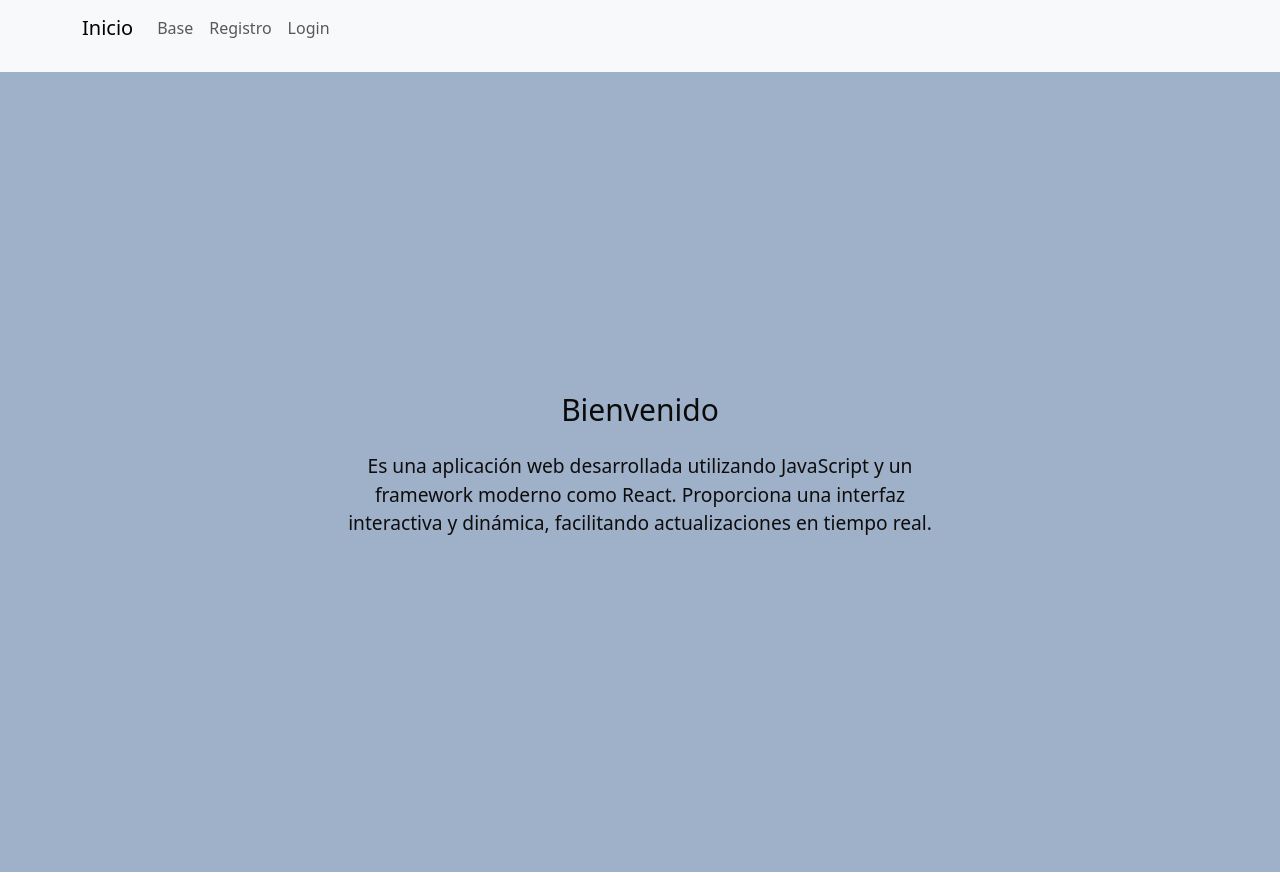
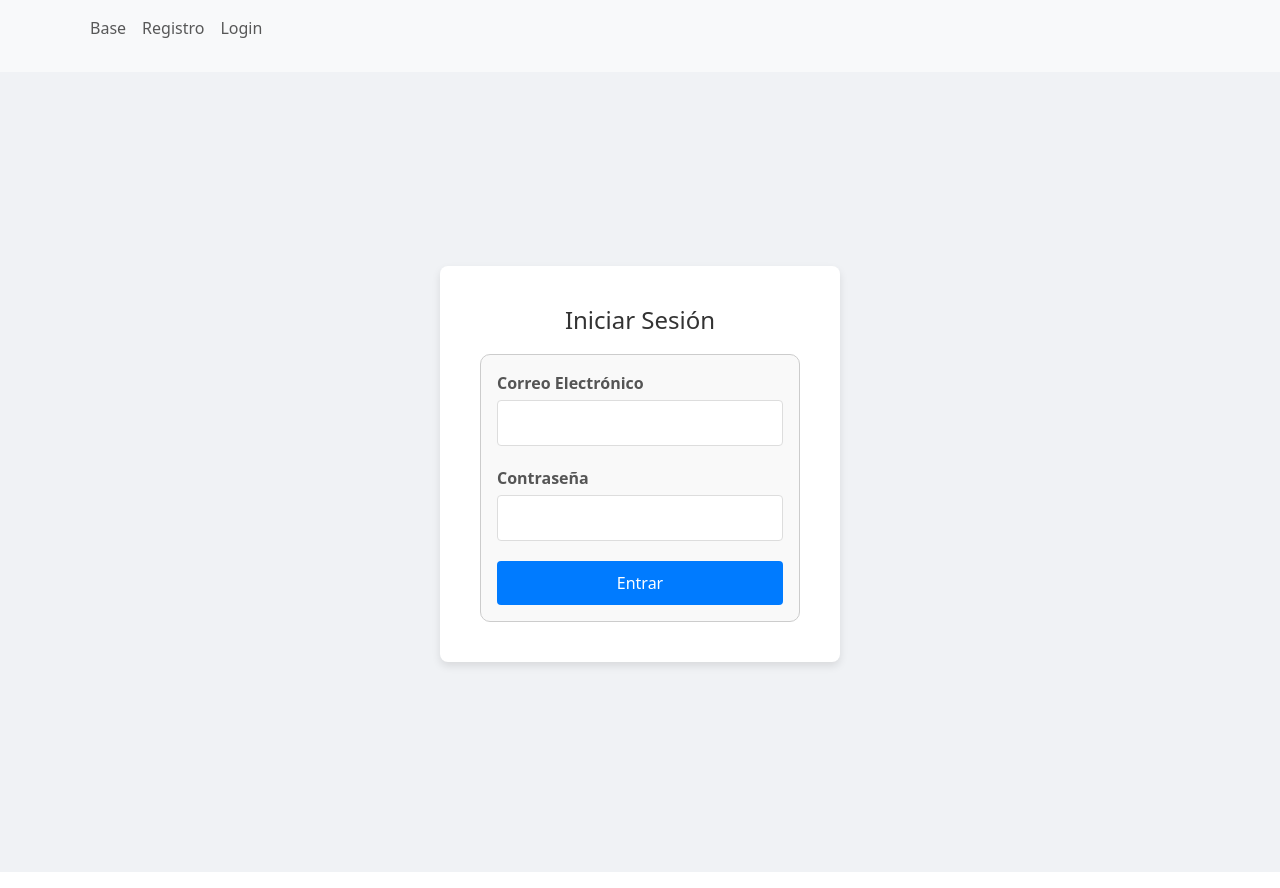
Before and after one commit to J4m3s465/Vinculacion, a React (Create React App) app: page /inicio in a window 1280 px wide. Built offline with nearby package versions, Linux system fonts and the light colour scheme.

Commit message:
ELIMINACION INICIO

```diff
--- a/src/App.jsx
+++ b/src/App.jsx
@@ -1,6 +1,5 @@
 import {BrowserRouter, Route, Routes} from 'react-router-dom';
 import BarraNav from './components/BarraNav';
-import Inicio from './pages/Inicio';
 import Base from './pages/Base';
 import Login from './pages/Login';
 import Registro from './pages/Registro';
@@ -10,9 +9,9 @@ function App() {
   return (
    <div>
     <BarraNav></BarraNav>
+    <Login></Login>
     <BrowserRouter>
     <Routes>
-      <Route path='/inicio' Component={Inicio}></Route>
       <Route path='/base' Component={Base}></Route>
       <Route path='/login' Component={Login}></Route>
       <Route path='/registro' Component={Registro}></Route>
--- a/src/components/BarraNav.jsx
+++ b/src/components/BarraNav.jsx
@@ -7,7 +7,6 @@ function BarraNav() {
   return (
     <Navbar bg="light" data-bs-theme="light">
     <Container>
-      <Navbar.Brand href="/inicio">Inicio</Navbar.Brand>
       <Nav className="me-auto">
 
         <Nav.Link href="/base">Base</Nav.Link>
--- a/src/pages/Inicio.jsx
+++ /dev/null
@@ -1,18 +0,0 @@
-import React from 'react';
-//import './Inicio.css';
-
-function Inicio() {
-  return (
-    <div className="l23">
-      <div className="title2">
-        Bienvenido
-      </div>
-      <div className="paragraph">
-      Es una aplicación web desarrollada utilizando JavaScript y un framework moderno como React.
-      Proporciona una interfaz interactiva y dinámica, facilitando actualizaciones en tiempo real.
-      </div>
-    </div>
-  );
-}
-
-export default Inicio;
```
